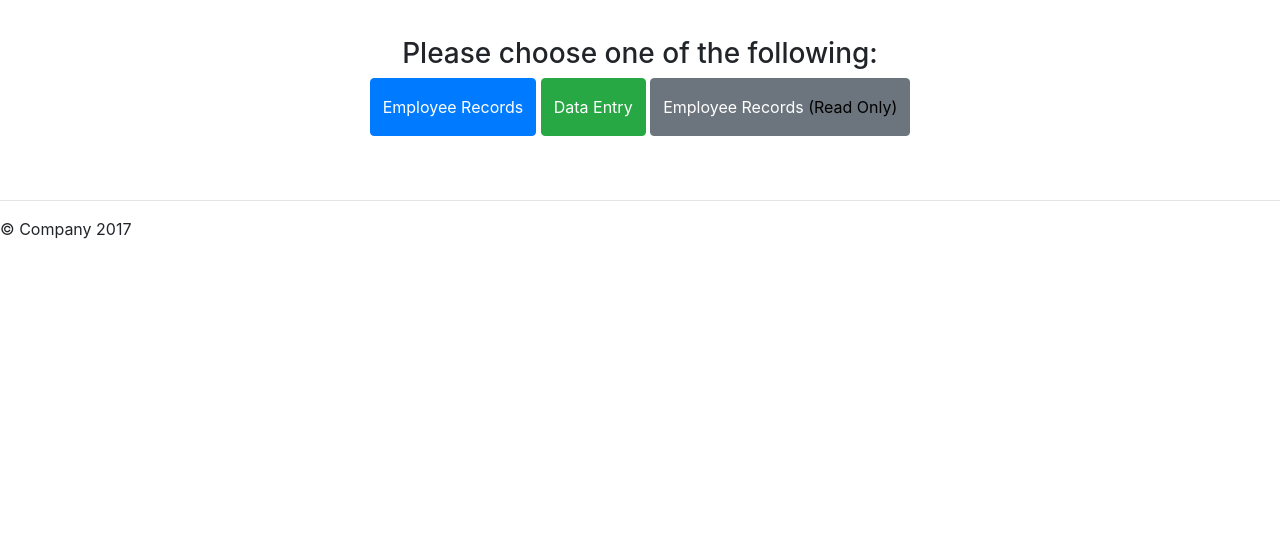
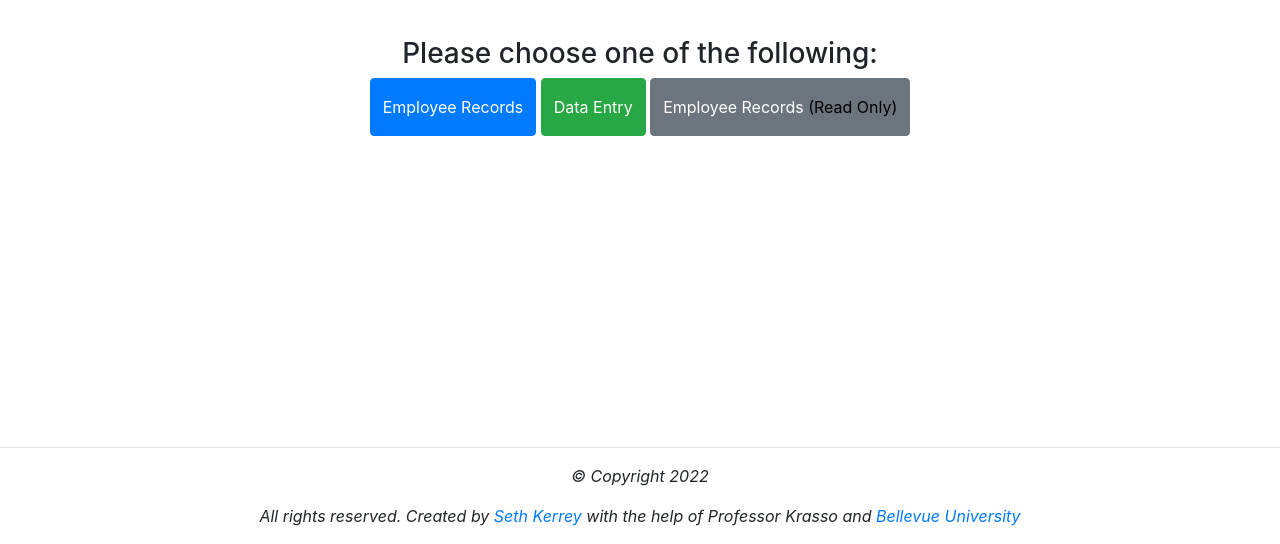
Before and after one commit to skerrey/web-340, a Node server app: page / in a window 1280 px wide. Shown: the part 256-800 px from the top of the page. Run offline with Node 20, Linux system fonts and the light colour scheme; some libraries are stand-ins or nearby versions.

Commit message:
Update footer.ejs

```diff
--- a/ems/views/footer.ejs
+++ b/ems/views/footer.ejs
@@ -13,7 +13,8 @@
 -->
 
 
-<hr>
-<footer>
-    <p>© Company 2017</p>
+<footer class="fixed-bottom text-center font-italic">
+    <hr>
+    <p>© Copyright 2022</p>
+    <p>All rights reserved. Created by <span><a href="mailto:skerrey@my365.bellevue.edu">Seth Kerrey</a></span> with the help of Professor Krasso and <span><a href="https://www.bellevue.edu/">Bellevue University</a></span></p>
 </footer>
```
